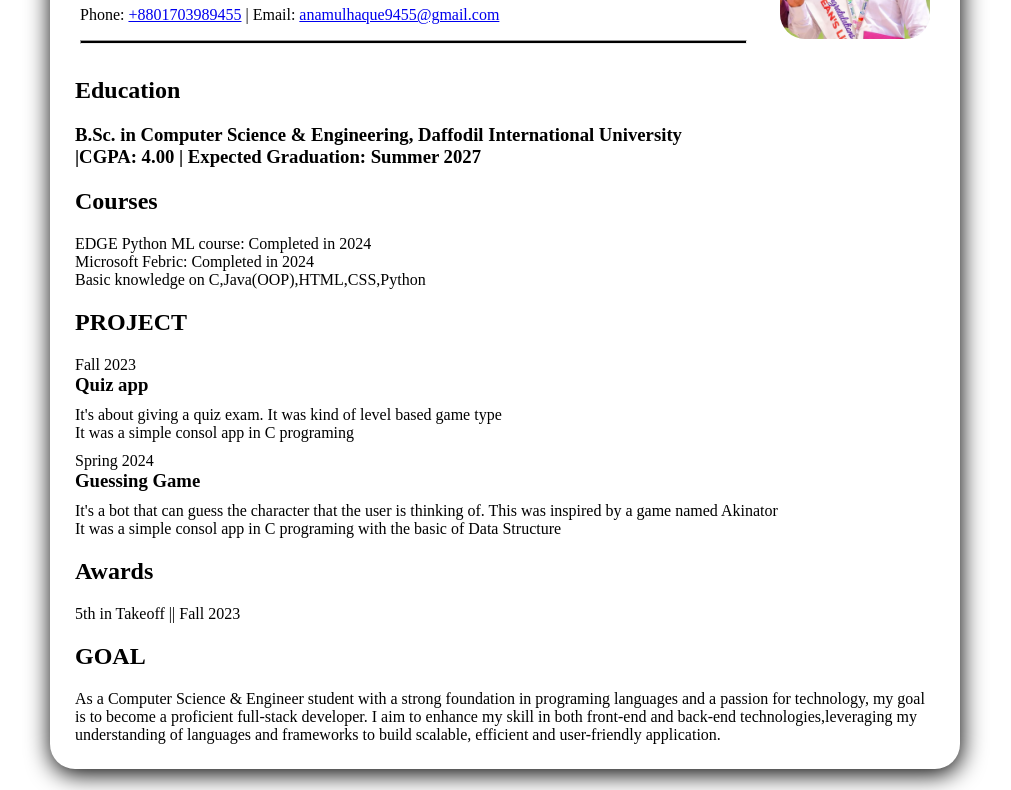
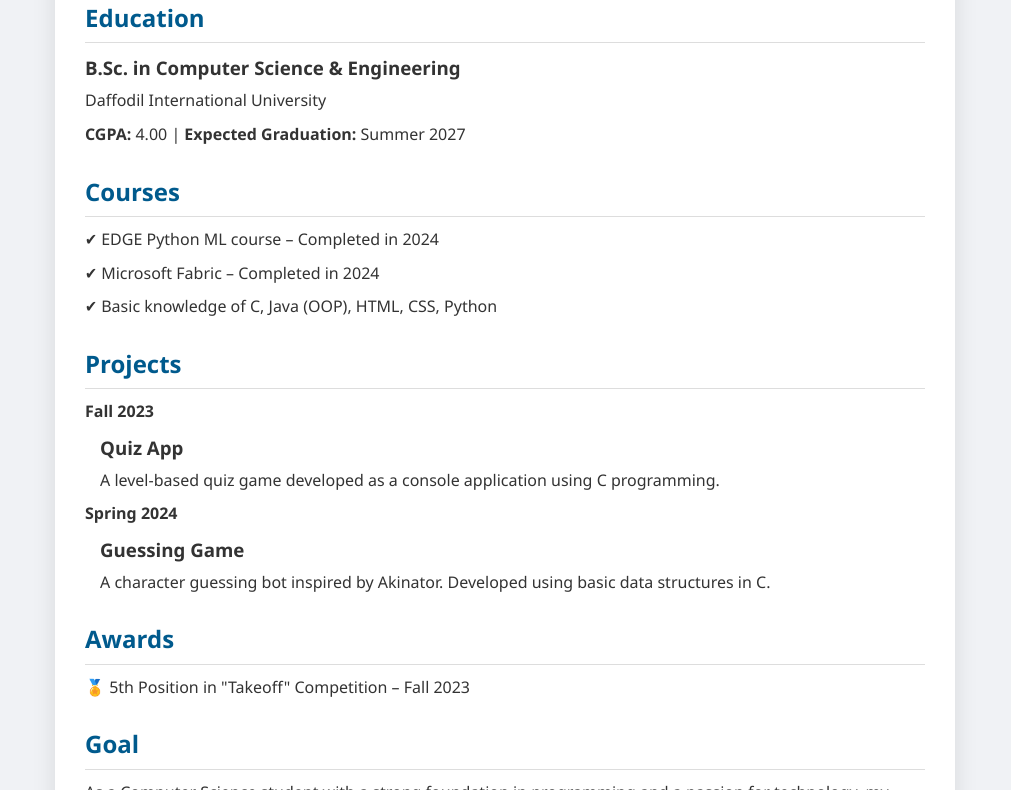
Before and after one commit to protik-das-utso/AnamulResume, a plain HTML site: page index.html in a window 1280 px wide. Shown: the part 262-1052 px from the top of the page, without its empty margins (135-1146 px from the left). Drawn offline with Linux system fonts and the light colour scheme.

Commit message:
Update index.html

```diff
--- a/index.html
+++ b/index.html
@@ -4,51 +4,92 @@
     <meta charset="UTF-8">
     <meta http-equiv="X-UA-Compatible" content="IE=edge">
     <meta name="viewport" content="width=device-width, initial-scale=1.0">
-    <title>Kazi Anamjul Haque</title>
+    <title>Kazi Anamul Haque</title>
     <style>
-        body{
-            margin: 50px;
-            padding: 50px;
+        /* Basic Reset & Global Styling */
+        * {
+            margin: 0;
+            padding: 0;
+            box-sizing: border-box;
         }
-        .container{
-            width: 900px;
-            padding: 5px;
-            margin: 0 auto;
-            background-color: white;
-            box-shadow: 1px 5px 25px black;
-            border-radius: 25px;
 
+        body {
+            font-family: 'Segoe UI', Tahoma, Geneva, Verdana, sans-serif; /* Modern font */
+            background-color: #f0f2f5; /* Light background */
+            color: #333; /* Text color */
+            line-height: 1.6;
+            padding: 40px;
         }
-        header{
+
+        .container {
+            max-width: 900px;
+            margin: auto;
+            background-color: #fff;
+            padding: 30px;
+            border-radius: 20px;
+            box-shadow: 0 10px 25px rgba(0, 0, 0, 0.1); /* Smooth shadow */
+        }
+
+        header {
             display: flex;
             justify-content: space-between;
-            margin: 20px;
-            padding: 5px;
+            align-items: center;
+            margin-bottom: 20px;
         }
-        .header-text{
-            width: 800px;
+
+        .header-text h1 {
+            margin-bottom: 8px;
+            color: #005a8d; /* Theme color */
         }
-        .img img{
-            width: 150px;
-            border-radius: 25px;
+
+        .header-text p {
+            font-size: 14px;
         }
-        hr{
+
+        .img img {
+            width: 140px;
+            border-radius: 50%; /* Circular profile image */
+            border: 3px solid #005a8d;
+        }
+
+        hr {
             height: 2px;
-            background-color: black;
-            width: 95%;
-            margin-left: 0px;
+            background-color: #ccc;
+            border: none;
+            margin: 10px 0;
         }
-        section{
-            margin: 20px;
+
+        section {
+            margin-top: 25px;
         }
-        section p{
-            margin: 0px;
+
+        section h2 {
+            color: #005a8d;
+            margin-bottom: 10px;
+            border-bottom: 1px solid #ddd;
+            padding-bottom: 5px;
         }
-        h3{
-            margin: 0px;
+
+        section h3 {
+            font-weight: 600;
+            margin-bottom: 5px;
         }
-        .project h3{
-            margin-bottom: 10px;
+
+        section p {
+            margin-bottom: 8px;
+        }
+
+        .project {
+            margin-left: 15px;
+        }
+
+        a {
+            color: #005a8d;
+            text-decoration: none;
+        }
+
+        a:hover {
+            text-decoration: underline;
         }
     </style>
 </head>
@@ -58,55 +99,54 @@
             <div class="header-text">
                 <h1>Hello</h1>
                 <h1>I'm Kazi Anamul Haque</h1>
-                <p>Phone: <a href="tel:+8801703989455">+8801703989455</a> | Email: <a href="mailto:anamulhaque9455@gmail.com">anamulhaque9455@gmail.com</a></p>
+                <p>Phone: <a href="tel:+8801703989455">+8801703989455</a> |
+                   Email: <a href="mailto:anamulhaque9455@gmail.com">anamulhaque9455@gmail.com</a>
+                </p>
                 <hr>
             </div>
-
             <div class="img">
                 <img src="./img/232-15-210.jpg" alt="Kazi Anamul Haque">
             </div>
         </header>
+
         <section>
             <h2>Education</h2>
-            <h3>B.Sc. in Computer Science & Engineering, Daffodil International University</h3>
-            <h3>|CGPA: 4.00 | Expected Graduation: Summer 2027</h3>
+            <h3>B.Sc. in Computer Science & Engineering</h3>
+            <p>Daffodil International University</p>
+            <p><strong>CGPA:</strong> 4.00 | <strong>Expected Graduation:</strong> Summer 2027</p>
         </section>
 
         <section>
             <h2>Courses</h2>
-            <p>EDGE Python ML course: Completed in 2024</p>
-            <p>Microsoft Febric: Completed in 2024</p>
-            <p>Basic knowledge on C,Java(OOP),HTML,CSS,Python</p>
+            <p>✔ EDGE Python ML course – Completed in 2024</p>
+            <p>✔ Microsoft Fabric – Completed in 2024</p>
+            <p>✔ Basic knowledge of C, Java (OOP), HTML, CSS, Python</p>
         </section>
+
         <section>
-            <h2>PROJECT</h2>
-            <p>Fall 2023</p>
+            <h2>Projects</h2>
+            <p><strong>Fall 2023</strong></p>
             <div class="project">
-                <h3>Quiz app</h3>
-                <p>It's about giving a quiz exam. It was kind of level based game type</p>
-                <p>It was a simple consol app in C programing</p>
+                <h3>Quiz App</h3>
+                <p>A level-based quiz game developed as a console application using C programming.</p>
             </div>
-            <p style="margin-top:10px ;">Spring 2024</p>
+
+            <p><strong>Spring 2024</strong></p>
             <div class="project">
                 <h3>Guessing Game</h3>
-                <p>It's a bot that can guess the character that the user is thinking of. This was inspired by a game named Akinator</p>
-                <p>It was a simple consol app in C programing with the basic of Data Structure</p>
+                <p>A character guessing bot inspired by Akinator. Developed using basic data structures in C.</p>
             </div>
         </section>
+
         <section>
             <h2>Awards</h2>
-            <p>5th in Takeoff || Fall 2023</p>
-        </section>
-        <section>
-            <h2>GOAL</h2>
-            <p>As a Computer Science & Engineer student with a strong foundation in programing languages and
-                a passion for technology, my goal is to become a proficient full-stack developer.
-                I aim to enhance my skill in both front-end and back-end technologies,leveraging my
-                understanding of languages and frameworks to build scalable, efficient and user-friendly application.
-            </p>
+            <p>🏅 5th Position in "Takeoff" Competition – Fall 2023</p>
         </section>
 
-
+        <section>
+            <h2>Goal</h2>
+            <p>As a Computer Science student with a strong foundation in programming and a passion for technology, my goal is to become a skilled full-stack developer. I aim to improve in both front-end and back-end development and use modern frameworks to build scalable and user-friendly applications.</p>
+        </section>
     </div>
 </body>
 </html>
```
